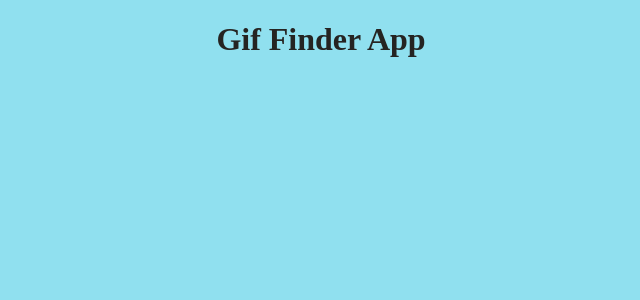
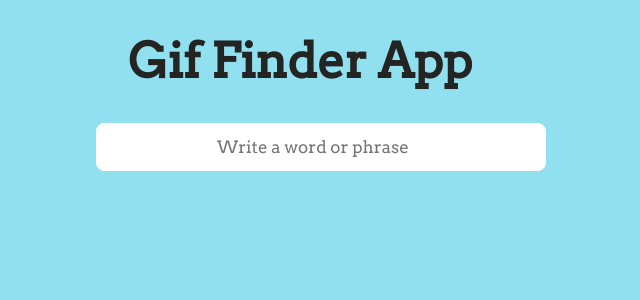
Before and after one commit to Mari293/GifFinder, a React (Create React App) app: page / in a window 1280 px wide. Shown: the top 300 px of the page, without its empty margins (319-959 px from the left). Built offline with nearby package versions, Linux system fonts and the light colour scheme.

Commit message:
Se hace el search con sus estilos

```diff
--- a/src/Components/Layout/Header/Header.css
+++ b/src/Components/Layout/Header/Header.css
@@ -1,2 +1 @@
-@import url('https://fonts.googleapis.com/css2?family=Arvo&display=swap');
-.title{text-align: center; color: #252422; }
+.title{color: #242423; font-size: 3em; padding: 2rem;}
--- a/src/Components/Layout/Main/Main.jsx
+++ b/src/Components/Layout/Main/Main.jsx
@@ -1,8 +1,10 @@
 import React from 'react';
 import './Main.css';
 
+import { SearchBox } from '../../UI/SearchBox/SearchBox.jsx';
+
 export const Main = () => {
   return (
-    <div>Main</div>
+    <SearchBox/>
   )
 }
--- a/src/Components/Page/Home/Home.jsx
+++ b/src/Components/Page/Home/Home.jsx
@@ -2,9 +2,13 @@ import React from 'react';
 import './Home.css';
 
 import { Header } from '../../Layout/Header/Header.jsx';
+import { Main } from '../../Layout/Main/Main.jsx';
 
 export const Home = () => {
   return (
-    <Header/>
-  )
+    <>
+      <Header/>
+      <Main/>
+    </>
+    )
 }
--- a/src/Components/UI/SearchBox/SearchBox.css
+++ b/src/Components/UI/SearchBox/SearchBox.css
@@ -0,0 +1,2 @@
+.search_box{height: 3rem; border-radius: 0.5rem; border: 0.0625rem solid #ffffff; width:28.125rem; text-align: center; outline: none; font-size: 1.0625rem ;}
+.container_search_box{padding-bottom: 3.125rem;}
--- a/src/Components/UI/SearchBox/SearchBox.jsx
+++ b/src/Components/UI/SearchBox/SearchBox.jsx
@@ -3,6 +3,8 @@ import './SearchBox.css';
 
 export const SearchBox = () => {
   return (
-    <div>SearchBox</div>
+    <div className='container_search_box'>
+      <input className='search_box' type="search" placeholder='Write a word or phrase' />
+    </div>
   )
 }
--- a/src/index.css
+++ b/src/index.css
@@ -1 +1,3 @@
-body {margin: 0; background: #90e0ef;}
+@import url('https://fonts.googleapis.com/css2?family=Arvo&display=swap');
+*{margin: 0;padding: 0;font-family: 'Arvo', serif;}
+body{background: #90e0ef; display: flex; flex-direction: column; align-items: center;}
```
